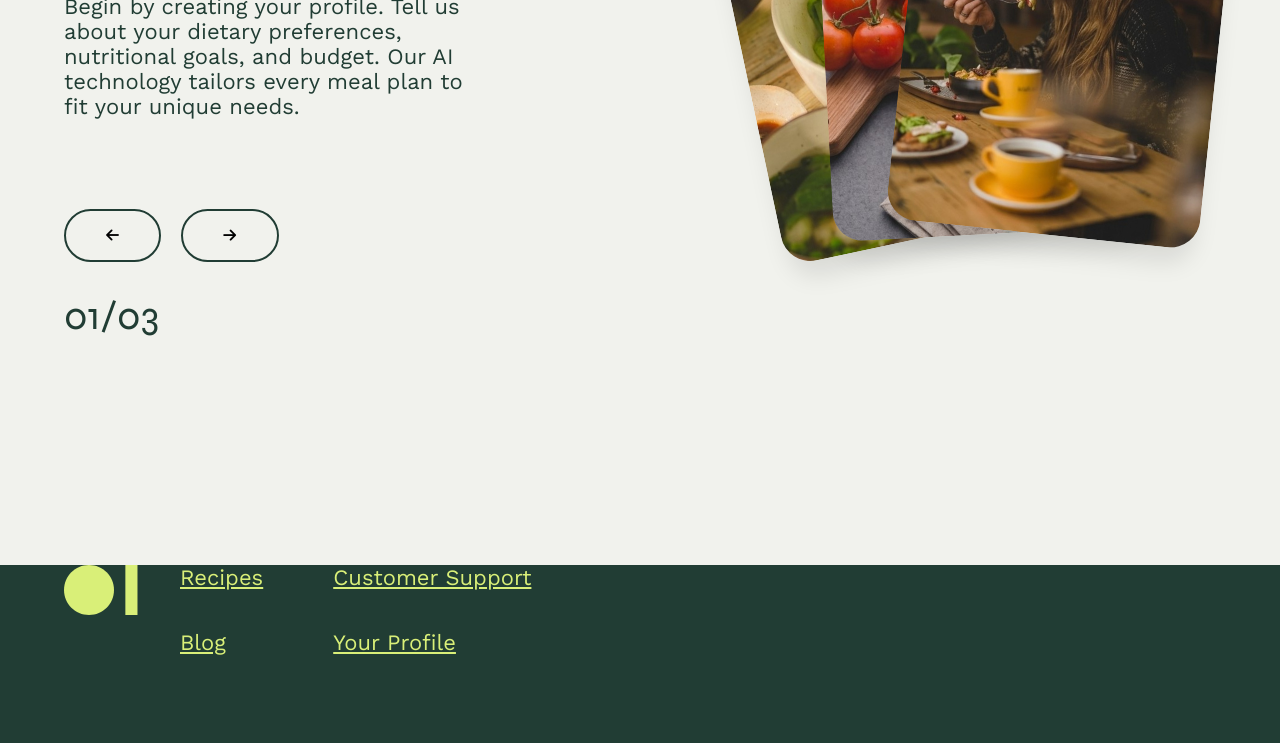
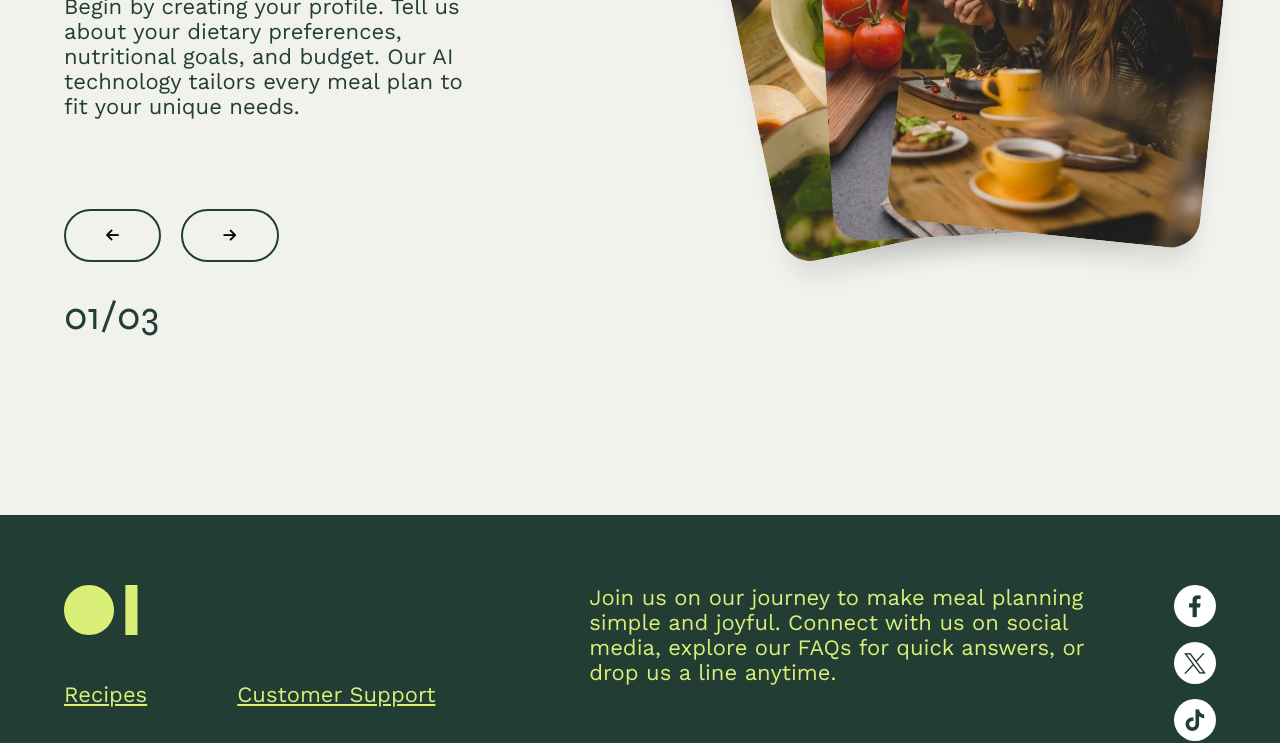
Before and after one commit to yuliiazh-student/final-react, a React (Vite) app: page / in a window 1280 px wide. Shown: the part 2790-3533 px from the top of the page. Built offline with nearby package versions, Linux system fonts and the light colour scheme.

Commit message:
Fix horizontal scroll

```diff
--- a/src/Footer.jsx
+++ b/src/Footer.jsx
@@ -1,7 +1,8 @@
 export default function Footer() {
     return (
         <footer className="site-footer">
-            <div className="footer-container container">
+            <div className="container">
+                <div className="footer-container">
                     <div className="footer-brand-nav">
                         <div className="footer-logo">
                             <a href="#">
@@ -21,12 +22,14 @@ export default function Footer() {
                                 <a href="#profile">Your Profile</a>
                             </div>
                         </nav>
+
                     </div>
+
                     <div className="footer-info-social">
                         <p className="footer-text">
-                        Join us on our journey to make meal planning simple and joyful. Connect with us on social media, explore our FAQs for quick answers, or drop us a line anytime.
+                            Join us on our journey to make meal planning simple and joyful.
+                            Connect with us on social media, explore our FAQs for quick answers, or drop us a line anytime.
                         </p>
-
                         <div className="footer-socials">
                             <a href="https://facebook.com" className="social-icon" aria-label="Facebook" target="_blank" rel="noopener noreferrer">
                                 <i className="icon-facebook"></i>
@@ -42,8 +45,11 @@ export default function Footer() {
 
                 </div>
                 <div className="footer-bottom">
-                <div className="footer-container">
-                    <p>&copy; 2064 AIChefMate. All rights reserved. | <a href="#privacy">Privacy Policy</a> | <a href="#terms">Terms of Use</a></p>
+                    <p>
+                        &copy; 2064 AIChefMate. All rights reserved. |{" "}
+                        <a href="#privacy">Privacy Policy</a> |{" "}
+                        <a href="#terms">Terms of Use</a>
+                    </p>
                 </div>
             </div>
         </footer>
--- a/src/HowItWorks.jsx
+++ b/src/HowItWorks.jsx
@@ -45,8 +45,8 @@ export default function HowItWorks() {
                         <p className="step-desc">{steps[current].description}</p>
 
                         <div className="controls">
-                            <button onClick={prevSlide} className="btn-prev"><i class="icon-Label-left"></i></button>
-                            <button onClick={nextSlide} className="btn-next"><i class="icon-Label-right"></i></button>
+                            <button onClick={prevSlide} className="btn-prev"><i className="icon-Label-left"></i></button>
+                            <button onClick={nextSlide} className="btn-next"><i className="icon-Label-right"></i></button>
                             <div className="pagination">
                                 0{current + 1}/0{steps.length}
                             </div>
--- a/src/assets/scss/style.scss
+++ b/src/assets/scss/style.scss
@@ -310,6 +310,7 @@ header {
     background-color: $white;
     position: relative;
     padding-bottom: 150px;
+    overflow: hidden;
 
     hgroup {
         padding-top: 150px;
@@ -385,7 +386,7 @@ header {
 
 .how-it-works {
     background-color: $section;
-    padding-bottom: 100px;
+    padding-bottom: 50px;
     display: flex;
     flex-direction: column;
     justify-content: space-between;
@@ -532,7 +533,7 @@ header {
 .site-footer {
     background-color: $text;
     color: $green;
-    height: 193px;
+    padding: 70px 0;
     font-family: $work-sans;
     @include fz(22);
 }
@@ -540,18 +541,42 @@ header {
 .footer-container {
     display: flex;
     justify-content: space-between;
-    flex-wrap: wrap;
     gap: 90px;
 }
 
 .footer-brand-nav {
     display: flex;
+    flex-wrap: wrap;
+    align-items: flex-start;
     gap: 42px;
+}
+
+.footer-bottom {
+    width: 100%;
+    color: $section;
+
+    a {
+        color: $section;
+        text-decoration: underline;
+
+        &:hover {
+            opacity: 0.8;
+        }
+
+        &:active {
+            color: $green;
+        }
+    }
+}
+
+.footer-logo {
+    display: flex;
+    align-items: center;
 }
 
 .footer-nav {
     display: flex;
-    gap: 70px;
+    gap: 90px;
 }
 
 .nav-column {
@@ -570,6 +595,10 @@ header {
     opacity: 0.8;
 }
 
+.footer-nav a:active {
+    color: $white;
+}
+
 .footer-info-social {
     display: flex;
     justify-content: space-between;
@@ -586,14 +615,14 @@ header {
 .footer-socials {
     display: flex;
     flex-direction: column;
-    gap: 12px;
+    gap: 15px;
 }
 
 .social-icon {
-    background-color: #FFFFFF;
-    color: #1A3326;
-    width: 32px;
-    height: 32px;
+    background-color: $white;
+    color: $text;
+    width: 42px;
+    height: 42px;
     border-radius: 50%;
     display: flex;
     align-items: center;
@@ -606,22 +635,8 @@ header {
     opacity: 0.9;
 }
 
-.social-icon svg {
-    width: 18px;
-    height: 18px;
+.social-icon:hover {
+    transform: scale(1.1);
+    opacity: 0.9;
+    background-color: $green;
 }
-
-.footer-bottom {
-    margin-top: 40px;
-    padding-top: 20px;
-}
-
-.footer-bottom p {
-    margin: 0;
-    width: 100%;
-}
-
-.footer-bottom a {
-    color: #D4FA61;
-    text-decoration: underline;
-}
```
Lines whose indentation alone changed are shown as unchanged.
